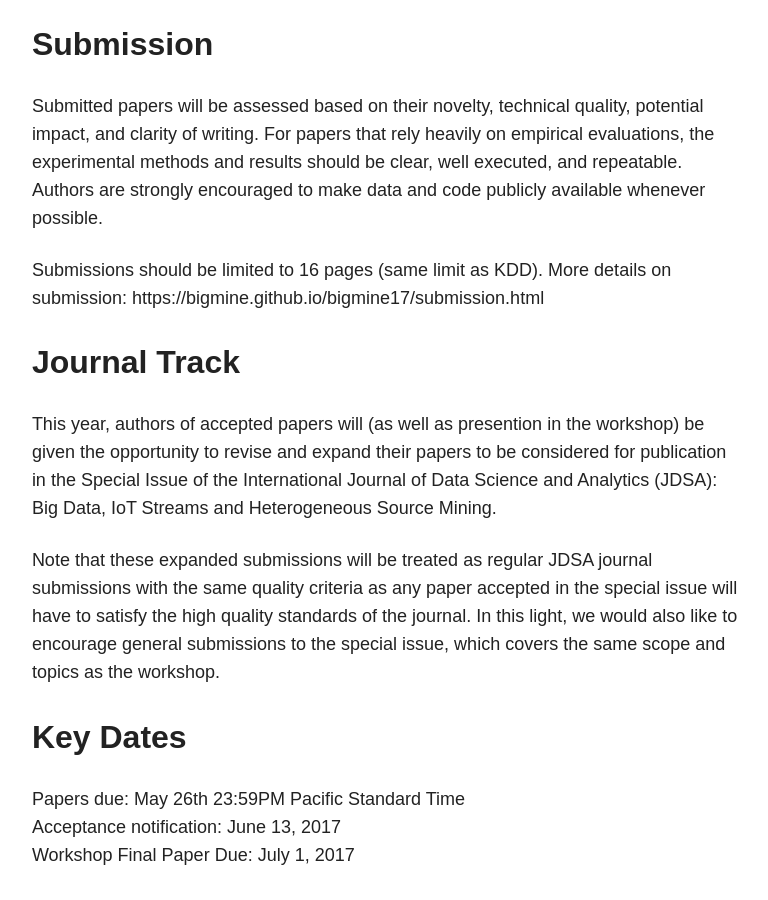
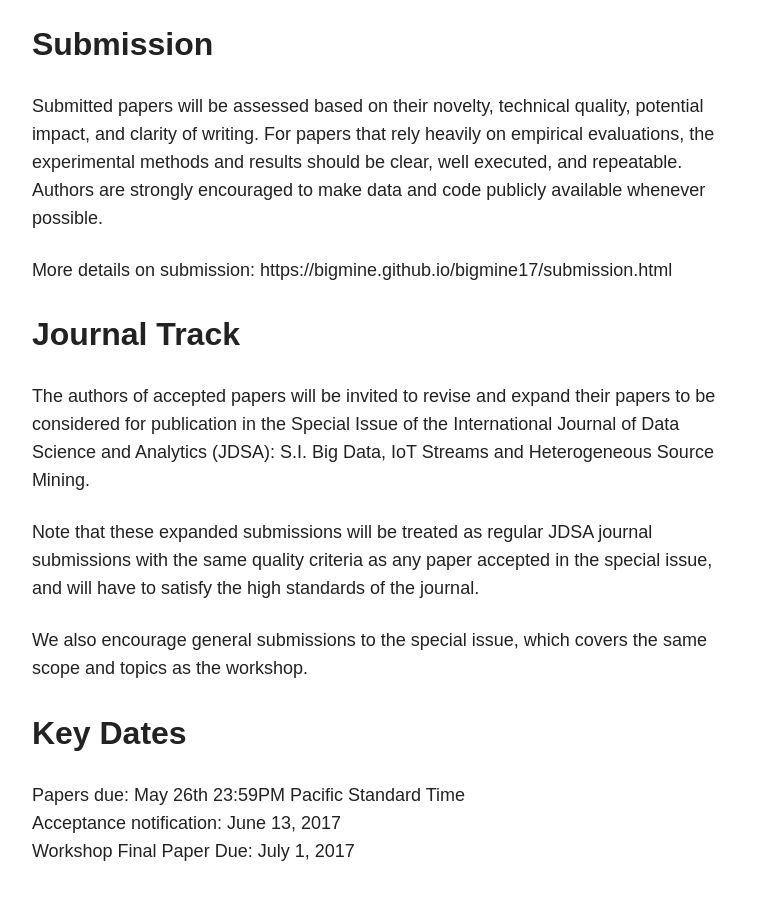
Before and after one commit to bigmine/bigmine17, a Jekyll site: the page built from cfp.md, in a window 1280 px wide and 900 px high, scrolled down 2114 px. Shown: the whole window, without its empty margins (254-1022 px from the left). Built offline with Jekyll 4.4.1, drawn with Linux system fonts in a browser that asks for light colours; nearby versions of some CDN libraries.

Commit message:
minor update

```diff
--- a/cfp.md
+++ b/cfp.md
@@ -52,15 +52,17 @@ Submission
 
 Submitted papers will be assessed based on their novelty, technical quality, potential impact, and clarity of writing. For papers that rely heavily on empirical evaluations, the experimental methods and results should be clear, well executed, and repeatable. Authors are strongly encouraged to make data and code publicly available whenever possible.
 
-Submissions should be limited to 16 pages (same limit as KDD). More details on submission: https://bigmine.github.io/bigmine17/submission.html
+More details on submission: https://bigmine.github.io/bigmine17/submission.html
 
 
 Journal Track
 -------------
 
-This year, authors of accepted papers will (as well as presention in the workshop) be given the opportunity to revise and expand their papers to be considered for publication in the Special Issue of the International Journal of Data Science and Analytics (JDSA): Big Data, IoT Streams and Heterogeneous Source Mining.
+The authors of accepted papers will be invited to revise and expand their papers to be considered for publication in the Special Issue of the International Journal of Data Science and Analytics (JDSA): S.I. Big Data, IoT Streams and Heterogeneous Source Mining.
 
-Note that these expanded submissions will be treated as regular JDSA journal submissions with the same quality criteria as any paper accepted in the special issue will have to satisfy the high quality standards of the journal. In this light, we would also like to encourage general submissions to the special issue, which covers the same scope and topics as the workshop.
+Note that these expanded submissions will be treated as regular JDSA journal submissions with the same quality criteria as any paper accepted in the special issue, and will have to satisfy the high standards of the journal.
+
+We also encourage general submissions to the special issue, which covers the same scope and topics as the workshop.
 
 
 Key Dates
```
Also changed, not shown: submission.md (+1 -1 lines).
